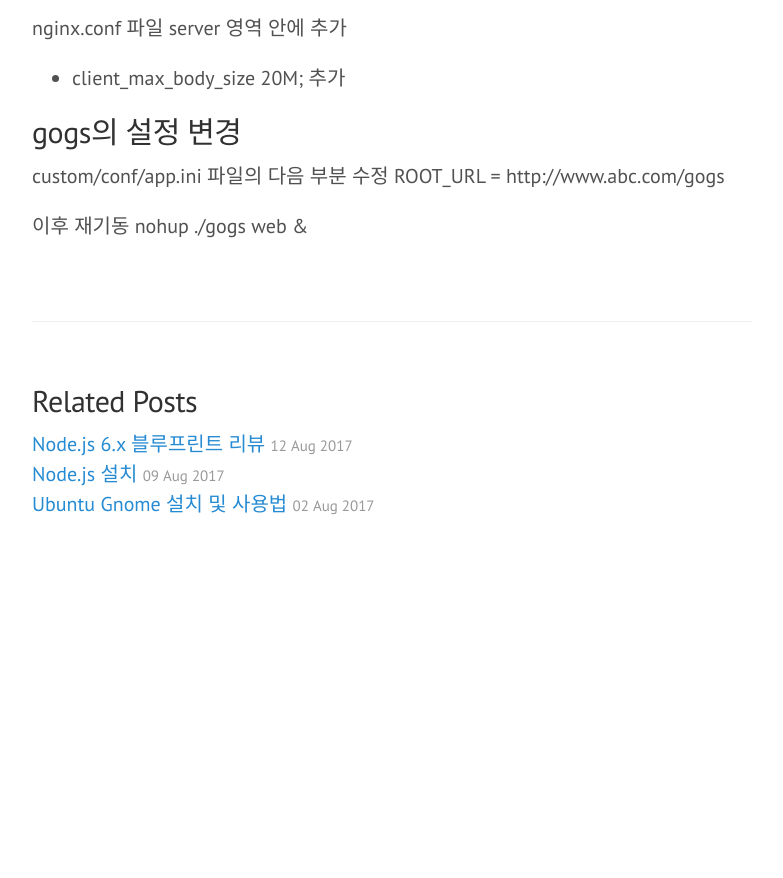
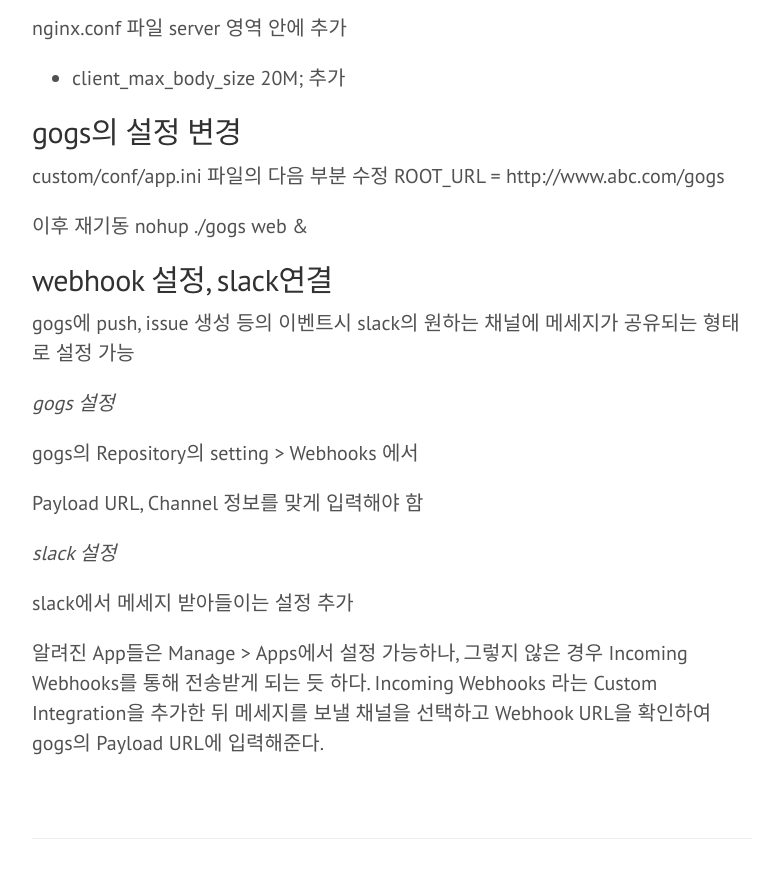
Before and after one commit to skaqud/skaqud.github.com, a Jekyll site: the page built from _posts/2017-08-18-install-gogs.markdown, in a window 1280 px wide and 900 px high, scrolled down 1174 px. Shown: the top 878 px of the window, without its empty margins (248-1031 px from the left). Built offline with Jekyll 4.4.1, drawn with Linux system fonts in a browser that asks for light colours; before the commit the page ends 1753 px from its top, so only the background shows below that.

Commit message:
update pos

```diff
--- a/_posts/2017-08-18-install-gogs.markdown
+++ b/_posts/2017-08-18-install-gogs.markdown
@@ -56,3 +56,20 @@
 
    이후 재기동
    nohup ./gogs web &
+
+
+## webhook 설정, slack연결
+
+gogs에 push, issue 생성 등의 이벤트시 slack의 원하는 채널에 메세지가 공유되는 형태로 설정 가능
+
+*gogs 설정*
+
+gogs의 Repository의  setting > Webhooks 에서
+
+Payload URL, Channel 정보를 맞게 입력해야 함
+
+*slack 설정*
+
+slack에서 메세지 받아들이는 설정 추가
+
+알려진 App들은 Manage > Apps에서 설정 가능하나, 그렇지 않은 경우 Incoming Webhooks를 통해 전송받게 되는 듯 하다. Incoming Webhooks 라는 Custom Integration을 추가한 뒤 메세지를 보낼 채널을 선택하고 Webhook URL을 확인하여 gogs의 Payload URL에 입력해준다.
```
